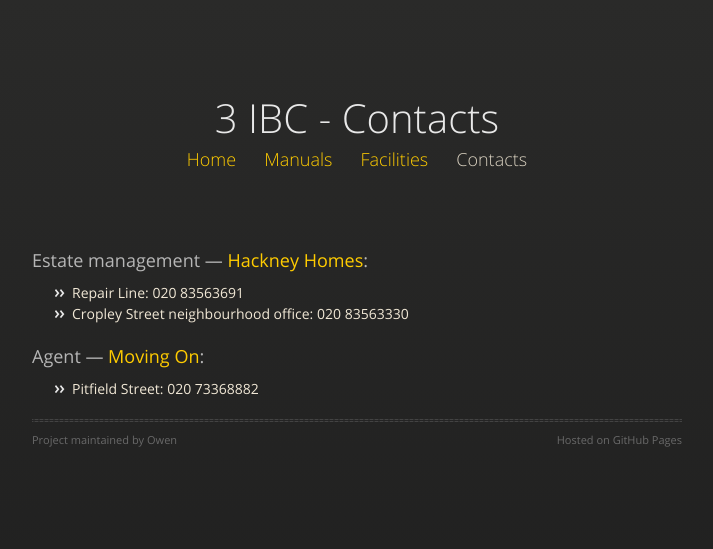
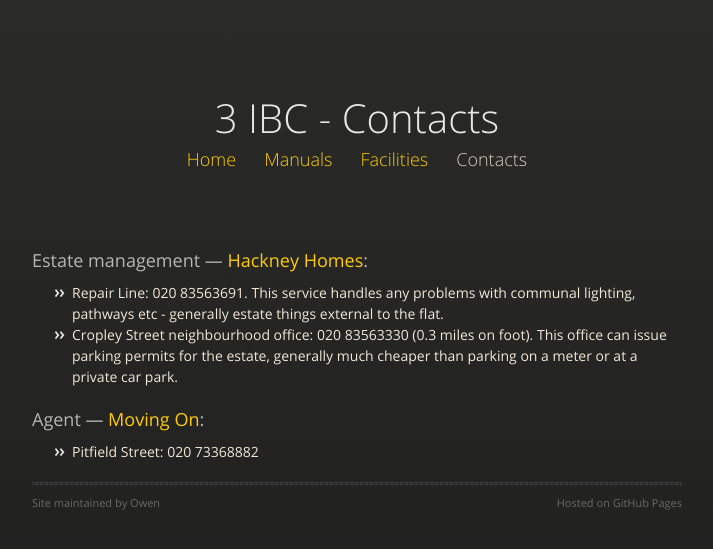
Before and after one commit to owenlydiard/3ibc, a Jekyll site: the page built from contacts.html, in a window 1280 px wide. Shown: the top 549 px of the page, without its empty margins (283-996 px from the left). Built offline with Jekyll 4.4.1, drawn with Linux system fonts in a browser that asks for light colours; nearby versions of some CDN libraries.

Commit message:
contacts blurb

```diff
--- a/_layouts/default.html
+++ b/_layouts/default.html
@@ -32,8 +32,8 @@
 {{ content }}
 
           <hr>
-          <span class="credits left">Project maintained by Owen</span>
-          <span class="credits right">Hosted on GitHub Pages </span>
+          <span class="credits left">Site maintained by Owen</span>
+          <span class="credits right">Hosted on GitHub Pages</span>
       </section>
     </div>
     <!--[if !IE]><script>fixScale(document);</script><![endif]-->
--- a/contacts.html
+++ b/contacts.html
@@ -7,8 +7,10 @@
 
 <h3>Estate management &mdash; <a href="http://www.hackneyhomes.org.uk/">Hackney Homes</a>:</h3>
 <ul>
-<li>Repair Line: 020 83563691</li>
-<li>Cropley Street neighbourhood office: 020 83563330</li>
+<li>Repair Line: 020 83563691. This service handles any problems with communal lighting, pathways etc -
+generally estate things external to the flat.</li>
+<li>Cropley Street neighbourhood office: 020 83563330 (0.3 miles on foot). This office can issue parking permits
+for the estate, generally much cheaper than parking on a meter or at a private car park.</li>
 </ul>
 
 <h3>Agent &mdash; <a href="http://www.movingonlondon.com/">Moving On</a>:</h3>
```
